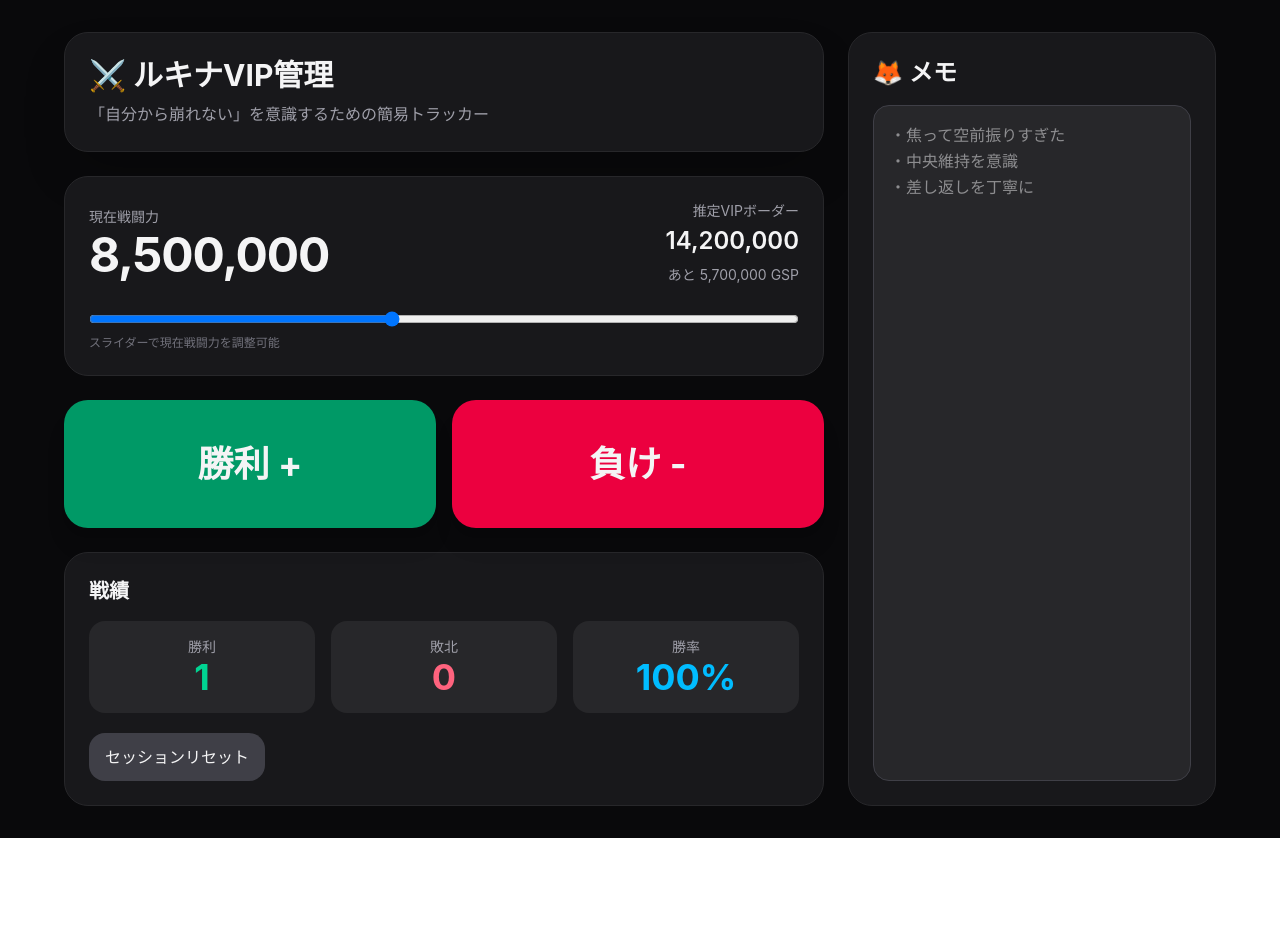
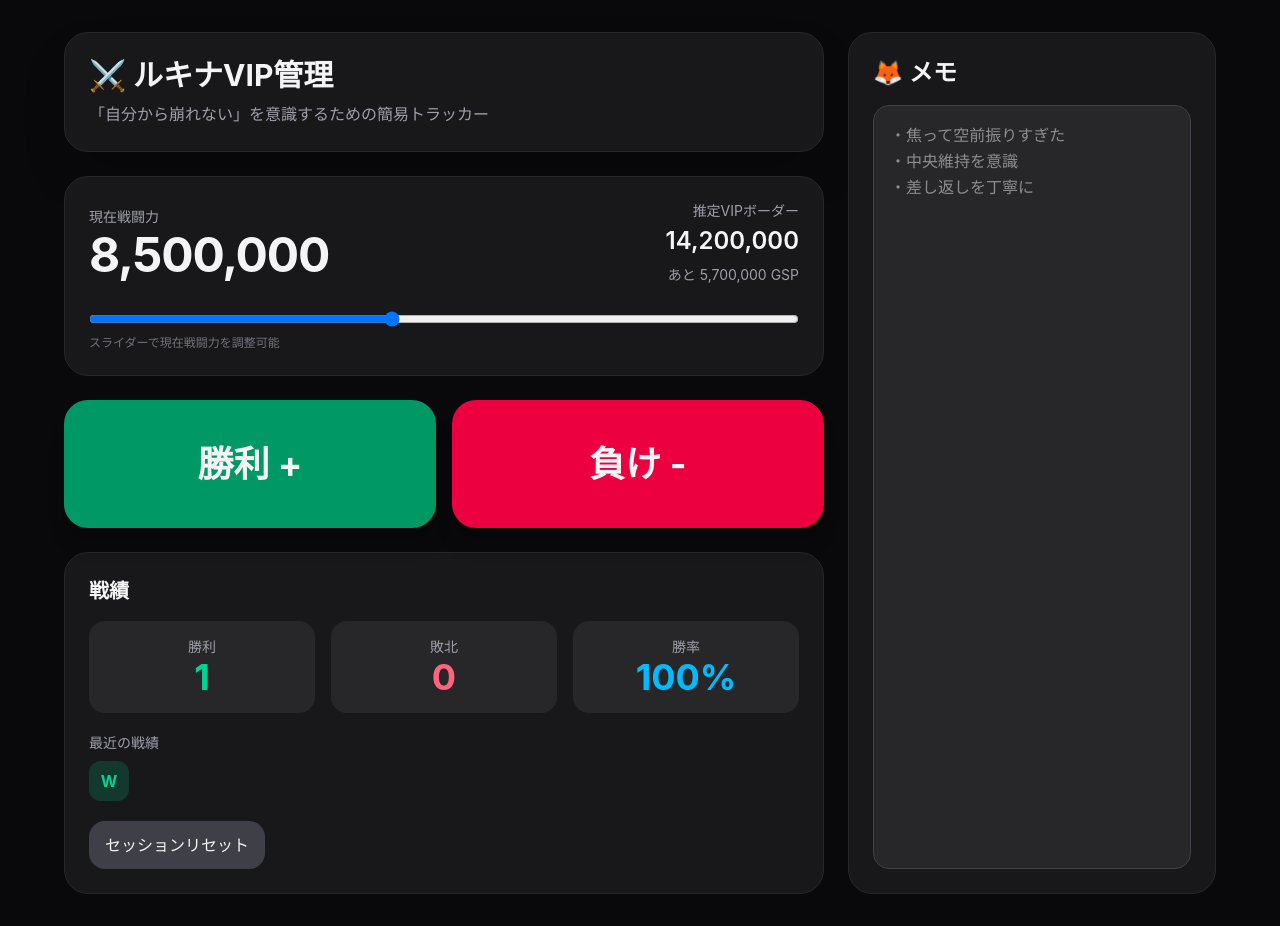
Before and after one commit to fuka3ster-lab/smash-record-v2, a React (Vite) app: page / in a window 1280 px wide. Both pictures are taken after a click on the button "勝利 +". Before the commit the page ends 838 px from the top, so only its background shows below. Built offline with nearby package versions, Linux system fonts and the light colour scheme.

Commit message:
add history and lose warning

```diff
--- a/src/App.jsx
+++ b/src/App.jsx
@@ -17,6 +17,11 @@ export default function LucinaVIPTracker() {
     return saved ? Number(saved) : 8400000;
   });
 
+  const [history, setHistory] = useState(() => {
+    const saved = localStorage.getItem("lucina-history");
+    return saved ? JSON.parse(saved) : [];
+  });
+
   useEffect(() => {
     localStorage.setItem("lucina-wins", wins);
   }, [wins]);
@@ -33,23 +38,30 @@ export default function LucinaVIPTracker() {
     localStorage.setItem("lucina-gsp", gsp);
   }, [gsp]);
 
+  useEffect(() => {
+    localStorage.setItem("lucina-history", JSON.stringify(history));
+  }, [history]);
+
   const vipBorder = 14200000;
   const diff = Math.max(0, vipBorder - gsp);
 
   const addWin = () => {
     setWins((prev) => prev + 1);
     setGsp((prev) => prev + 100000);
+    setHistory((prev) => ["W", ...prev].slice(0, 20));
   };
 
   const addLoss = () => {
     setLosses((prev) => prev + 1);
     setGsp((prev) => Math.max(0, prev - 100000));
+    setHistory((prev) => ["L", ...prev].slice(0, 20));
   };
 
   const resetSession = () => {
     setWins(0);
     setLosses(0);
     setMemo("");
+    setHistory([]);
   };
 
   const totalGames = wins + losses;
@@ -157,6 +169,37 @@ export default function LucinaVIPTracker() {
               </div>
             </div>
 
+            {losses >= 3 && (
+              <div className="mt-5 rounded-2xl border border-amber-500/40 bg-amber-500/10 p-4 text-amber-300">
+                ⚠ 3敗到達！ 一旦休憩して深呼吸 ⚔️
+              </div>
+            )}
+
+            <div className="mt-5">
+              <div className="text-sm text-zinc-400 mb-2">最近の戦績</div>
+
+              <div className="flex flex-wrap gap-2">
+                {history.length === 0 && (
+                  <div className="text-zinc-500 text-sm">
+                    まだ履歴なし
+                  </div>
+                )}
+
+                {history.map((item, index) => (
+                  <div
+                    key={index}
+                    className={`w-10 h-10 rounded-xl flex items-center justify-center font-bold ${
+                      item === "W"
+                        ? "bg-emerald-500/20 text-emerald-400"
+                        : "bg-rose-500/20 text-rose-400"
+                    }`}
+                  >
+                    {item}
+                  </div>
+                ))}
+              </div>
+            </div>
+
             <button
               onClick={resetSession}
               className="mt-5 px-4 py-3 rounded-2xl bg-zinc-700 hover:bg-zinc-600 transition font-medium"
```
